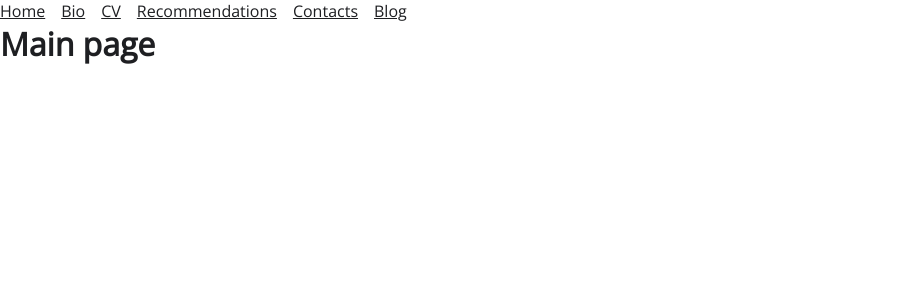
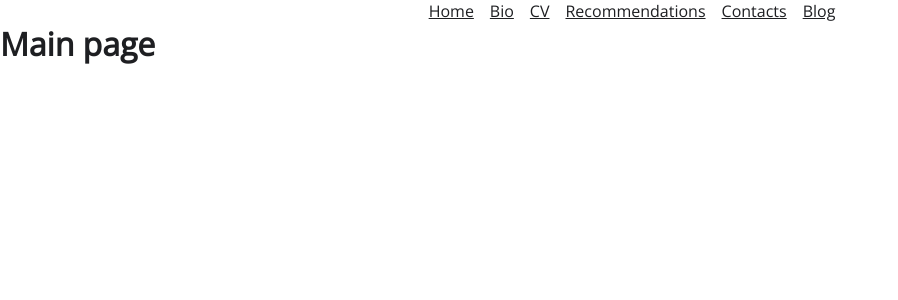
Before and after one commit to siarheikryutsou/sergeykrivtsov, a React (Create React App) app: page / in a window 1280 px wide. Shown: the top 300 px of the page, without its empty margins (0-898 px from the left). Built offline with nearby package versions, Linux system fonts and the light colour scheme.

Commit message:
Set root route for git pages; Update header styles;

```diff
--- a/src/app/Router.tsx
+++ b/src/app/Router.tsx
@@ -20,6 +20,7 @@ const Router = () => {
             <Route path="/contacts" element={<PageContacts />} />
             <Route path="/cv" element={<PageCV />} />
             <Route path="/recommendations" element={<PageRecommendations />} />
+            <Route path="/sergeykrivtsov" element={<PageMain />} />
             <Route path="*" element={<Page404 />} />
         </Routes>
     );
--- a/src/index.css
+++ b/src/index.css
@@ -39,7 +39,12 @@ a {
   text-decoration: underline;
 }
 
-header nav li {
+header nav ul {
+  display: flex;
+  justify-content: center;
+}
+
+header nav ul li {
   display: inline-block;
   margin-right: 16px;
 }
```
